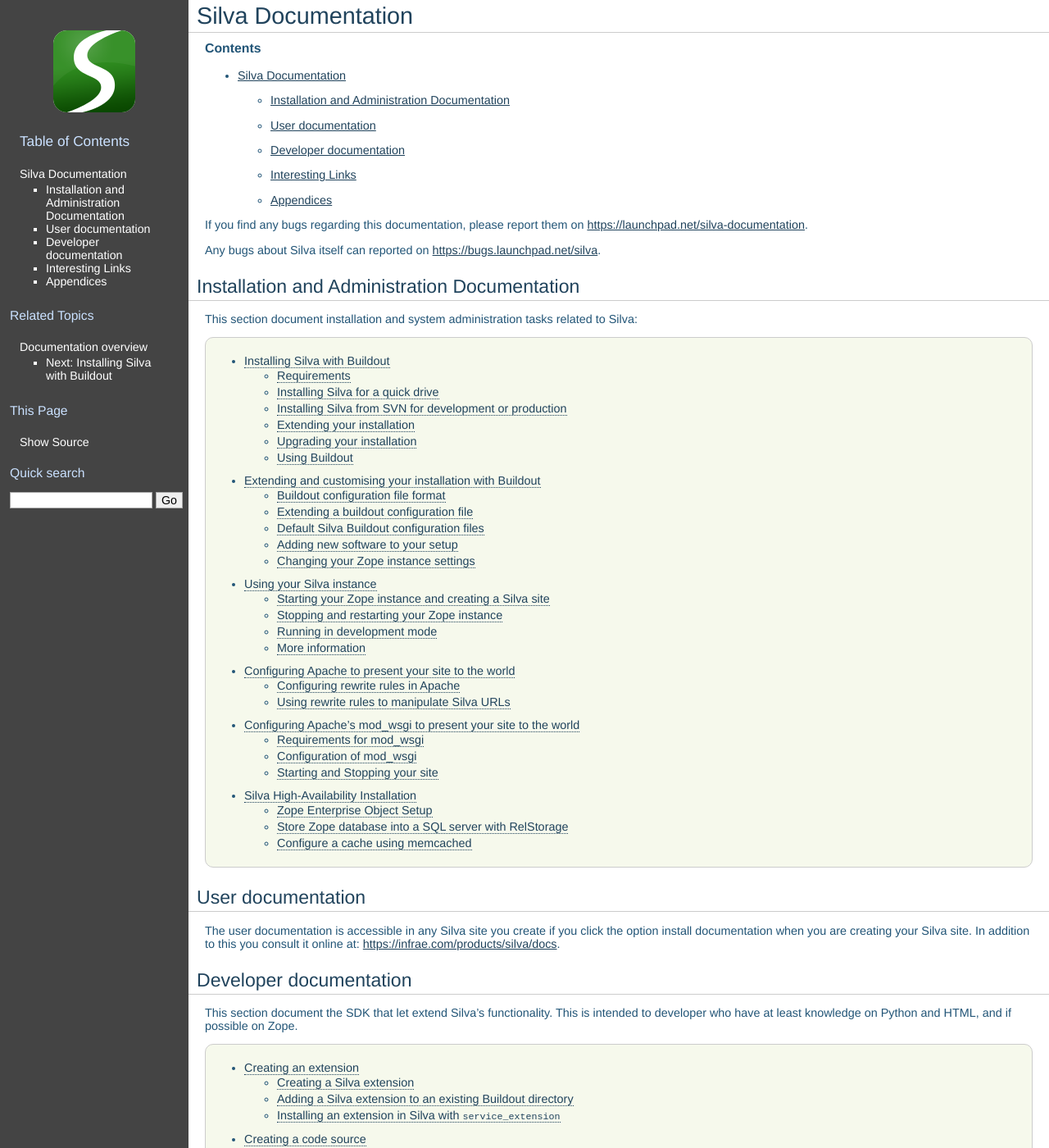
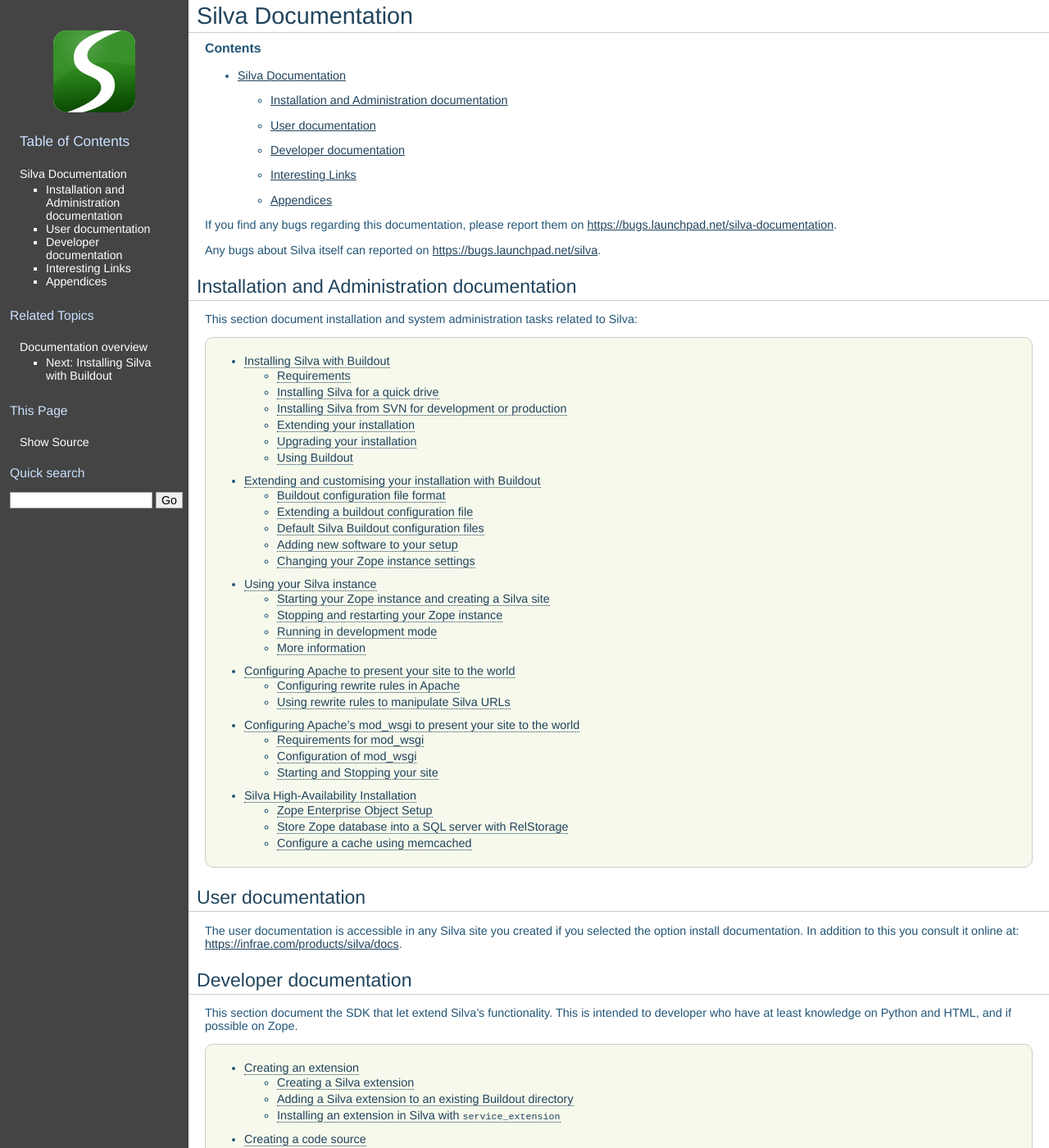
Before and after one commit to silvacms/documentation, a Sphinx documentation site: the page built from source/index.rst, in a window 1280 px wide and 1400 px high. Shown: the whole window at 82% size. Built offline with Sphinx 7.4.7, drawn with Linux system fonts in a browser that asks for light colours; pages that are not in the unit, such as notebooks, are missing from menus; comment, search, counter and statistics services are not loaded.

Commit message:
Syntax, urls.

```diff
--- a/source/index.rst
+++ b/source/index.rst
@@ -5,13 +5,13 @@
 
 
 If you find any bugs regarding this documentation, please report them
-on https://launchpad.net/silva-documentation.
+on https://bugs.launchpad.net/silva-documentation.
 
 Any bugs about Silva itself can reported on
 https://bugs.launchpad.net/silva.
 
 
-Installation and Administration Documentation
+Installation and Administration documentation
 ---------------------------------------------
 
 This section document installation and system administration tasks
@@ -30,10 +30,9 @@
 User documentation
 ------------------
 
-The user documentation is accessible in any Silva site you create if
-you click the option install documentation when you are creating your
-Silva site. In addition to this you consult it online at:
-https://infrae.com/products/silva/docs.
+The user documentation is accessible in any Silva site you created if
+you selected the option install documentation. In addition to this
+you consult it online at: https://infrae.com/products/silva/docs.
 
 Developer documentation
 -----------------------
```
